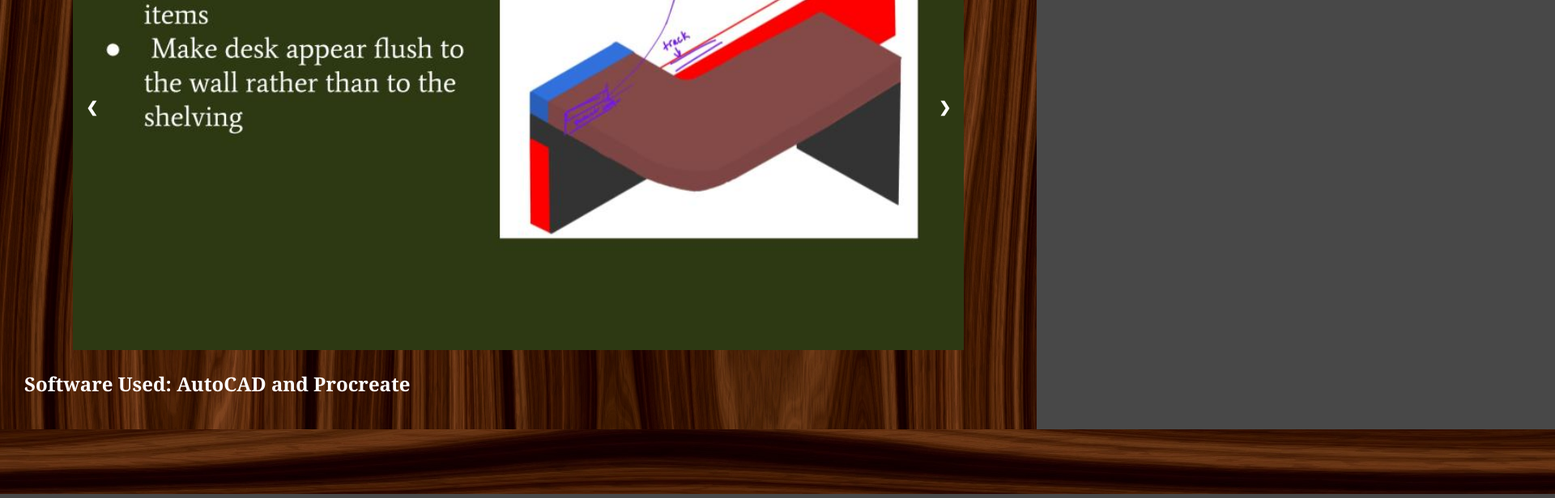
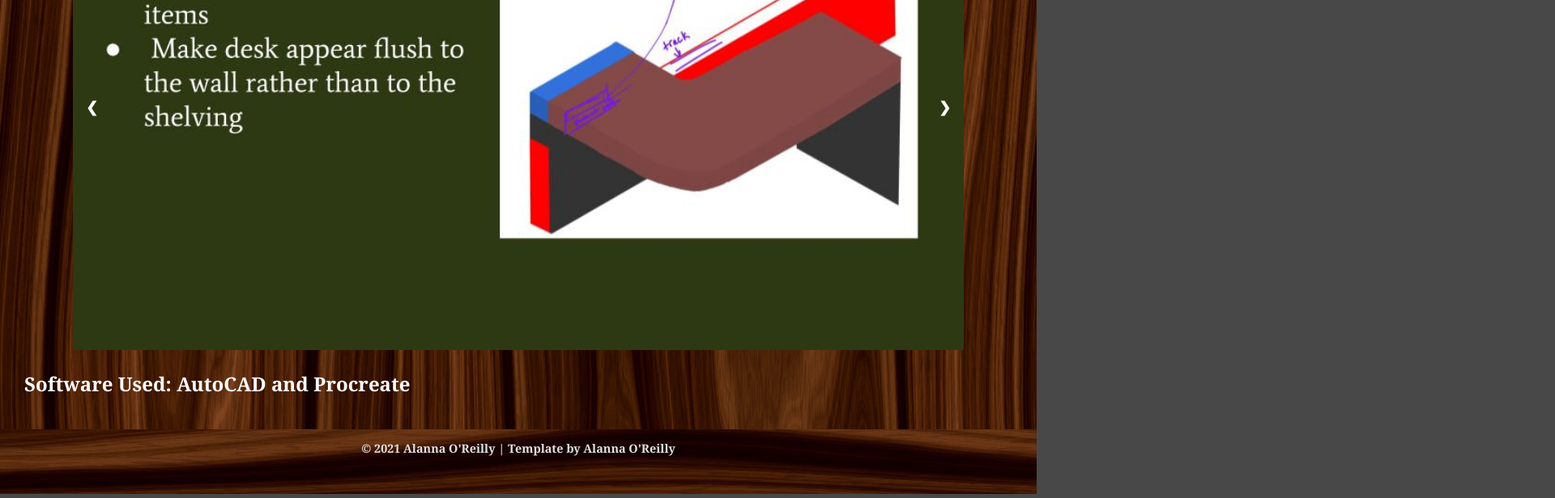
Before and after one commit to alannaoreilly/portfolio, a plain HTML site: page index.html in a window 1280 px wide. Shown: the part 2656-3272 px from the top of the page at 81% size, 1920 px wide, since content can reach past the window. Drawn offline with Linux system fonts and the light colour scheme.

Commit message:
Copyright

```diff
--- a/index.html
+++ b/index.html
@@ -165,7 +165,7 @@
             </script>
 
             <div class="footer">
-                <img src="footer.jpg">
+                <h3>© 2021 Alanna O'Reilly | Template by Alanna O'Reilly</h3>
             </div>
 
     </body>
--- a/style.css
+++ b/style.css
@@ -291,6 +291,11 @@ padding-bottom: 10px;
     width: 100%;
     top: 0px;
     background: url(footer.jpg);
+    text-align: center;
+}
+.footer h3{
+  color: rgb(228, 226, 226);
+  font-size: 90%;
 }
 
 
```
